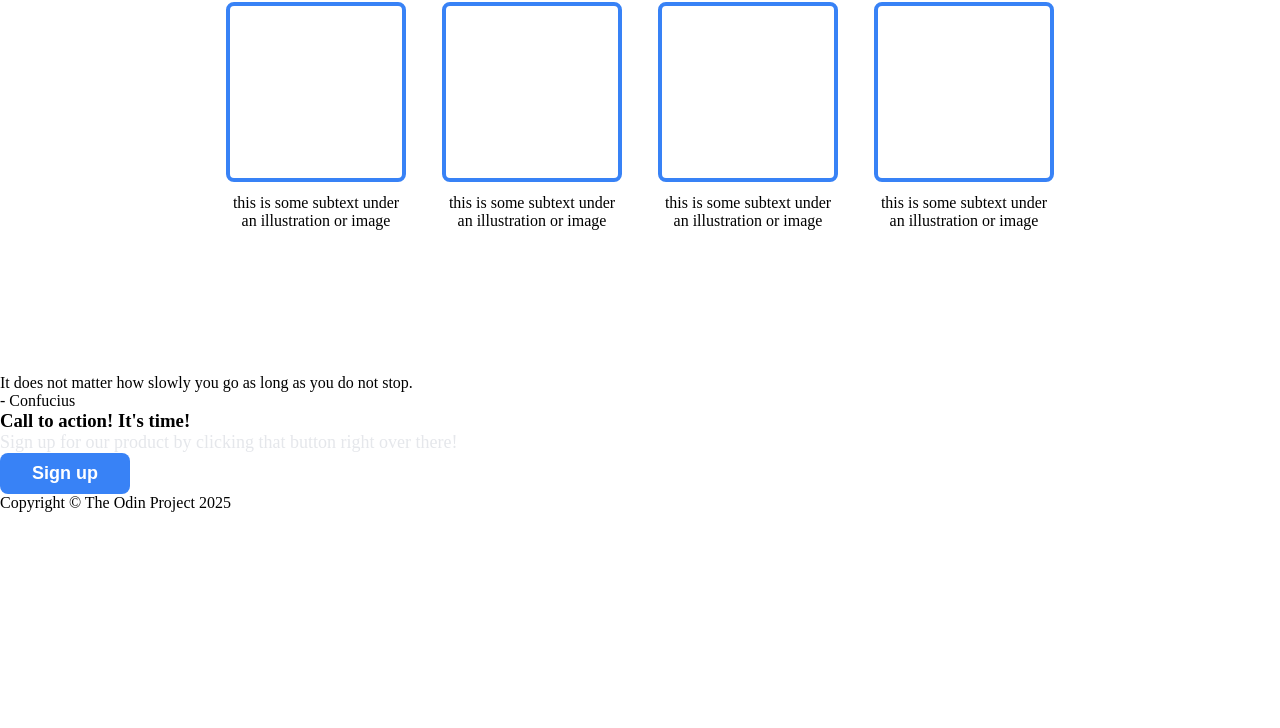
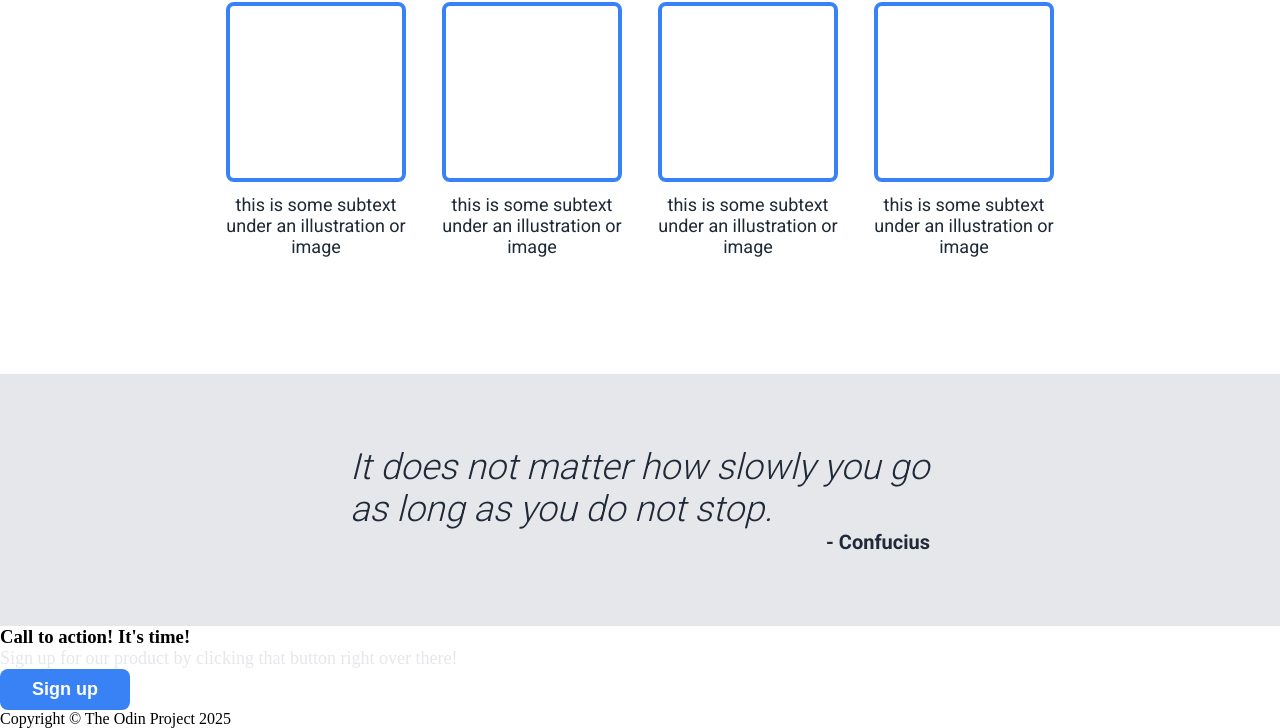
Before and after one commit to natalija-zdravkovic/landing-page, a plain HTML site: page index.html in a window 1280 px wide. Shown: the part 512-1240 px from the top of the page. Before the commit the page ends 1024 px from the top, so only its background shows below. Drawn offline with Linux system fonts and the light colour scheme.

Commit message:
Add quote and update classes in index.html
Added quote with author and improved classes in index.html file

```diff
--- a/index.html
+++ b/index.html
@@ -5,6 +5,8 @@
         <meta charset="UTF-8">
         <link rel="stylesheet" href="styles.css">
         <link href="https://fonts.googleapis.com/css2?family=Roboto:wght@400;700&display=swap" rel="stylesheet">
+        <link href="https://fonts.googleapis.com/css2?family=Roboto:wght@300;400;500;700&display=swap" rel="stylesheet">
+
         <title>Landing Page</title>
     </head>
 
@@ -47,8 +49,10 @@
             <p class="description">this is some subtext under an illustration or image</p>
         </div>
 
-        <p class="quote">It does not matter how slowly you go as long as you do not stop.</p>
-        <div class="quote author">- Confucius</div>
+        <div class="motivation">
+            <p class="quote">It does not matter how slowly you go as long as you do not stop.</p>
+            <div class="author">- Confucius</div>
+        </div>
 
         <h3>Call to action! It's time!</h3>
         <p class="sign up subtext">Sign up for our product by clicking that button right over there!</p>
--- a/styles.css
+++ b/styles.css
@@ -73,7 +73,7 @@ a {
 
 .subtext {
     color: #E5E7EB;
-    font-size: 18px;;
+    font-size: 18px;
 }
 
 button {
@@ -127,4 +127,36 @@ button {
     height: 180px;
     width: 180px;
     text-align: center;
+    color: #1F2937;
+    font-family: "Roboto";
+    font-size: 18px;
 }
+
+.motivation {
+    background-color: #E5E7EB;
+    display: flex;
+    flex-direction: column;
+    padding-top: 72px;
+    padding-left: 350px;
+    padding-right: 350px;
+    padding-bottom: 72px;
+}
+
+.quote {
+    display: flex;
+    font-size: 36px;
+    font-style: italic;
+    color: #1F2937;
+    font-family: "Roboto";
+    font-weight: 300;
+    justify-content: center;
+}
+
+.author {
+    display: flex;
+    font-size: 20px;
+    color: #1F2937;
+    font-family: "Roboto";
+    font-weight: bold;
+    justify-content: end;
+}
```
